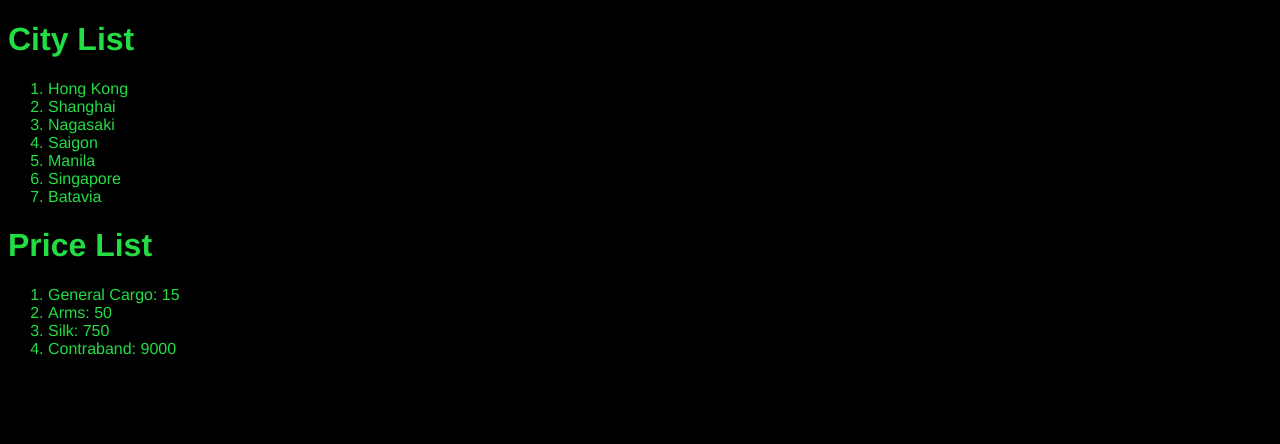
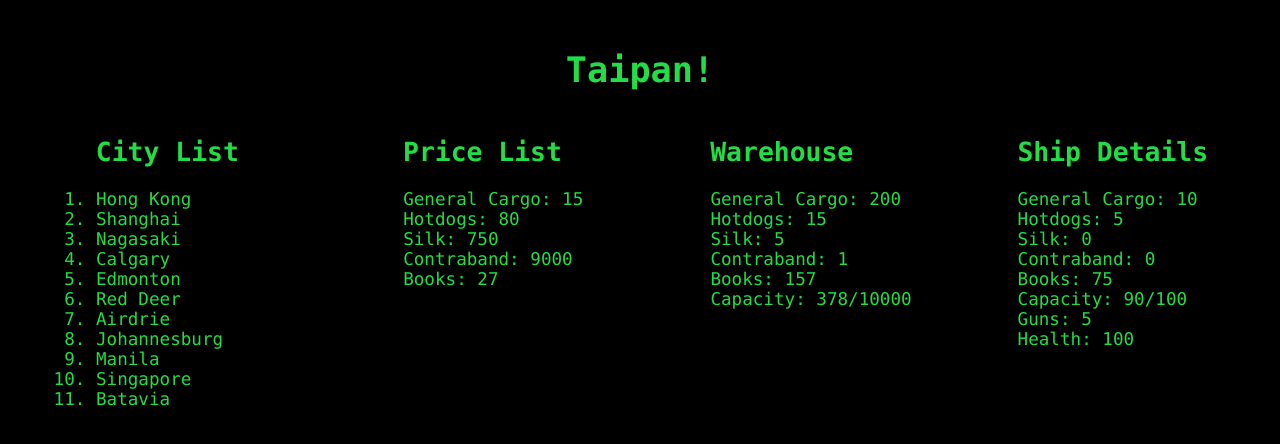
Before and after one commit to RodneyWeis/taipan, a plain HTML site: page index.html in a window 1280 px wide. Drawn offline with Linux system fonts and the light colour scheme.

Commit message:
Added panels for Ship Details, Warehouse, Price List and City List

```diff
--- a/css/style.css
+++ b/css/style.css
@@ -1,7 +1,32 @@
-
+/* Style.css for Taipan */
 
 body {
+	padding: 1em;
 	color: #22dd44;
 	background: #000;
-	font-family: 'Helvetica Neue', Helvetica, sans-serif;
+	font-size: 110%;
+	font-family: 'Consolas', 'Helvetica Neue', Helvetica, sans-serif;
 }
+
+#page_title {
+	text-align: center;
+}
+
+ul {
+	list-style-type: none;
+}
+
+.panel {
+	display: inline-block;
+	width: 25%;
+	float: left;
+}
+
+.panel > h2 {
+	padding-left: 2.66em;
+}
+
+.panel >ul, .panel > ol {
+	text-align: left;
+	padding-left: 4em;
+}
--- a/index.html
+++ b/index.html
@@ -16,13 +16,31 @@
 	-->
 </head>
 <body>
-	<h1>City List</h1>
-	<ol id="city_list">
-	</ol>
+	<h1 id="page_title">Taipan!</h1>
 
+	<div id="city_pane" class="panel">
+		<h2>City List</h2>
+		<ol id="city_list">
+		</ol>
+	</div>
 
-	<h1>Price List</h1>
-	<ol id="price_list">
-	</ol>
+	<div id="price_pane" class="panel">
+		<h2>Price List</h2>
+		<ul id="price_list">
+		</ul>
+	</div>
+
+	<div id="warehouse_pane" class="panel">
+		<h2>Warehouse</h2>
+		<ul id="warehouse_list">
+		</ul>
+	</div>
+
+	<div id="ship_pane" class="panel">
+		<h2>Ship Details</h2>
+		<ul id="ship_list">
+		</ul>
+	</div>
+
 </body>
 </html>
--- a/js/taipan.js
+++ b/js/taipan.js
@@ -8,14 +8,27 @@ function readyFn(jQuery) {
 /* Global Data Initialization
 	TODO:  Import JSON data from source repo
 */
-var cities = ['Hong Kong', 'Shanghai', 'Nagasaki', 'Saigon', 'Manila', 'Singapore', 'Batavia'];
 
-var merchName = ['General Cargo', 'Arms', 'Silk', 'Contraband'];
+var warehouseCapacity = 10000,
+	shipCapacity = 100,
+	shipGuns = 5;
+	shipHealth = 100;
 
-var merchBasePrice = [15, 50, 750, 9000];
+var cities = ['Hong Kong', 'Shanghai', 'Nagasaki', 'Calgary', 'Edmonton', 'Red Deer', 'Airdrie', 'Johannesburg', 'Manila', 'Singapore', 'Batavia'];
+
+var merchName = ['General Cargo', 'Hotdogs', 'Silk', 'Contraband', 'Books'];
+
+var merchBasePrice = [15, 80, 750, 9000, 27];
+
+var warehouseStock = [200, 15, 5, 1, 157, warehouseCapacity];
+
+var shipStock = [10, 5, 0, 0, 75, shipCapacity, shipGuns, shipHealth];
+
+/* Individual modules */
 
 function display_cities() {
 	var $cityList = $( '#city_list');
+	$cityList.html("");
 	for(var city = 0; city < cities.length; city++) {
 		$cityList.append('<li>' + cities[city] + '</li>');
 	}
@@ -23,14 +36,45 @@ function display_cities() {
 
 function display_merch() {
 	var $priceList = $( '#price_list');
+	$priceList.html("");
 	for(var merch = 0; merch < merchName.length; merch++) {
 		$priceList.append('<li>' + merchName[merch] + ': ' + merchBasePrice[merch] + '</li>');
 	}
 }
 
+function display_warehouse() {
+	var $warehouseList = $( '#warehouse_list');
+	$warehouseList.html("");
+	var warehouseCargoUsed = 0;
+	for(var merch = 0; merch < merchName.length; merch++) {
+		$warehouseList.append('<li>' + merchName[merch] + ': ' + warehouseStock[merch] + '</li>');
+		warehouseCargoUsed += warehouseStock[merch];
+	}
+	$warehouseList.append('<li>Capacity: ' + warehouseCargoUsed + '/' + warehouseStock[merchName.length] + '</li>');
+}
+
+function display_ship() {
+	var $shipList = $('#ship_list');
+	$shipList.html("");
+	var shipCargoUsed = 0;
+	for(var merch = 0; merch < merchName.length; merch++) {
+		$shipList.append('<li>' + merchName[merch] + ': ' + shipStock[merch] + '</li>');
+		shipCargoUsed += shipStock[merch];
+	}
+	$shipList.append('<li>Capacity: ' + shipCargoUsed + '/' + shipStock[merchName.length] + '</li>');
+	$shipList.append('<li>Guns: ' + shipStock[merchName.length + 1] + '</li>');
+	$shipList.append('<li>Health: ' + shipStock[merchName.length + 2] + '</li>');
+}
+
+/* Utility test calls */
+
 function test_utilities() {
 	display_cities();
 	display_merch();
+	display_warehouse();
+	display_ship();
 }
 
+/* Document ready - launch entry */
+
 $(document).ready(readyFn);
```
